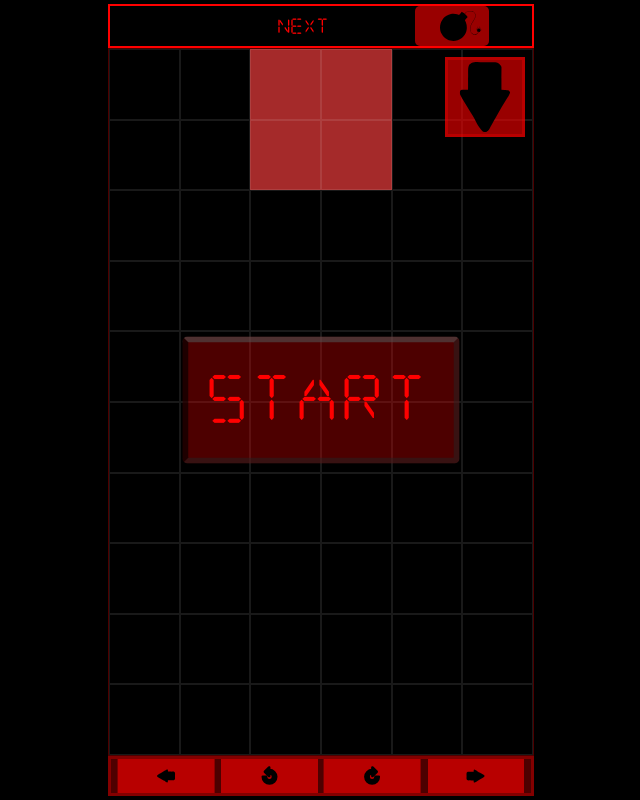
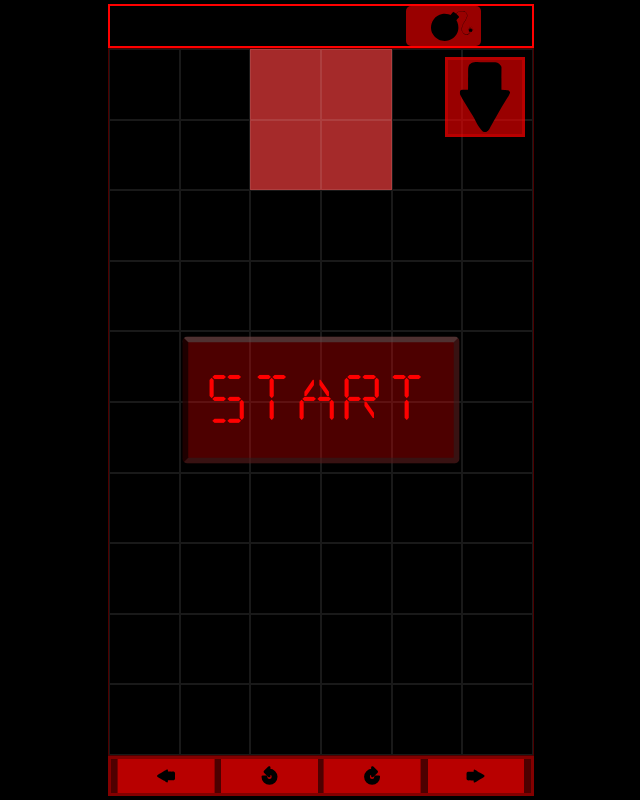
Before and after one commit to BartekNowicki/bombs, a website built with webpack: page src/templates/template.html in a window 1280 px wide. Shown: the whole page, without its empty margins (319-959 px from the left). Built offline with nearby package versions, Linux system fonts and the light colour scheme.

Commit message:
removed next block visibility

```diff
--- a/package.json
+++ b/package.json
@@ -7,6 +7,7 @@
     "start": "webpack serve --config ./config/webpack.config.js --inline --progress",
     "prod": "webpack --config ./config/webpack.config.prod.js",
     "dev": "webpack --config ./config/webpack.config.js",
+    "deploy": "gh-pages -d build",
     "test": "jest --watchAll"
   },
   "keywords": [],
@@ -30,6 +31,7 @@
     "eslint-plugin-promise": "^4.2.1",
     "eslint-plugin-standard": "^4.0.2",
     "file-loader": "^6.2.0",
+    "gh-pages": "^3.1.0",
     "html-webpack-plugin": "^4.5.0",
     "image-webpack-loader": "^7.0.1",
     "jest": "^26.6.1",
--- a/src/templates/template.html
+++ b/src/templates/template.html
@@ -14,7 +14,7 @@
     <header>
       <button class="playBtn convex" data-testid="playBtn">start</button>
       <div class="score" data-score></div>
-      <div class="nextBlock">NEXT</div>
+      <div class="nextBlock"></div>
       <div class="bonusDiv">
         <img class="bonusImg" src="" alt="" data-bonusImg>
       </div>
```
Also changed, not shown: 1 other file.
